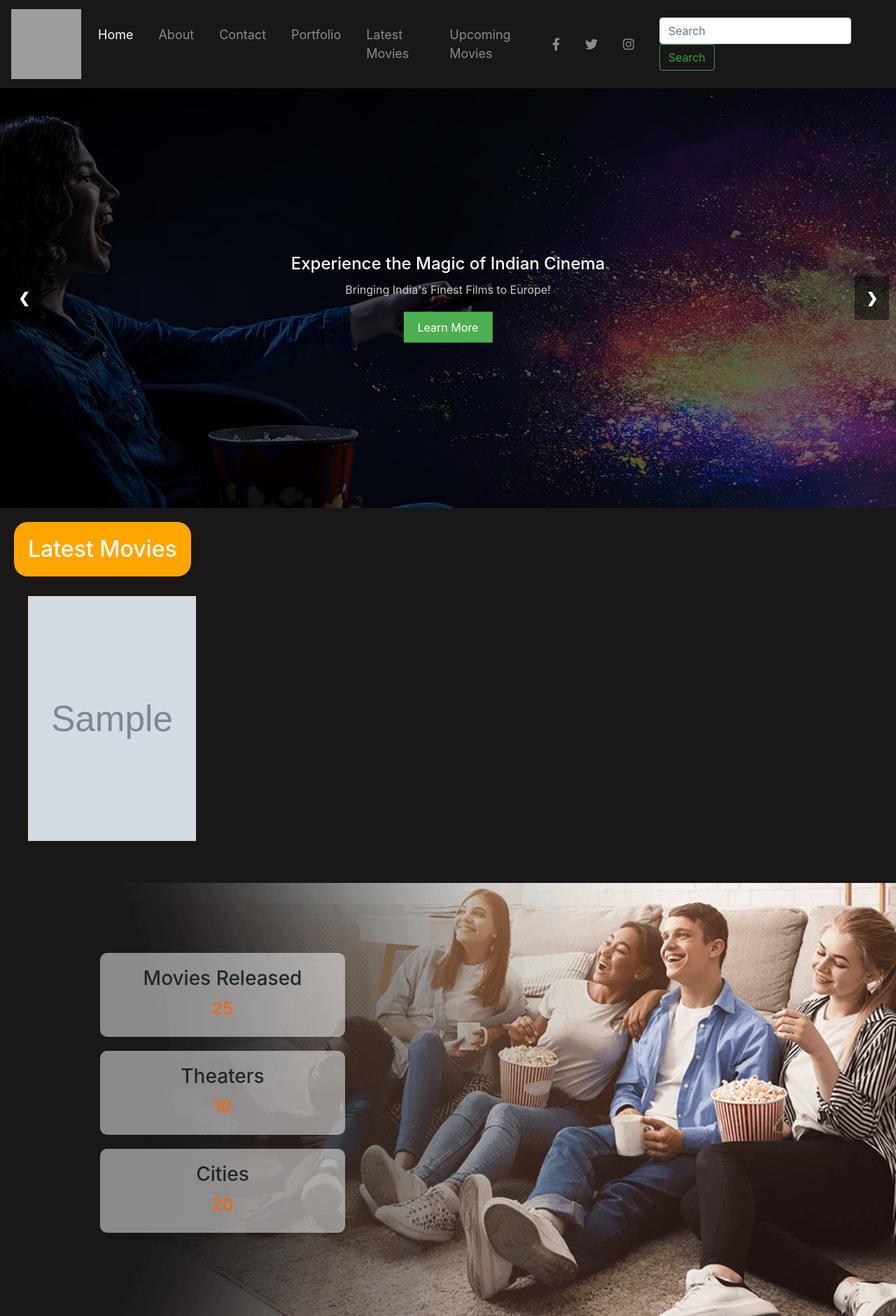
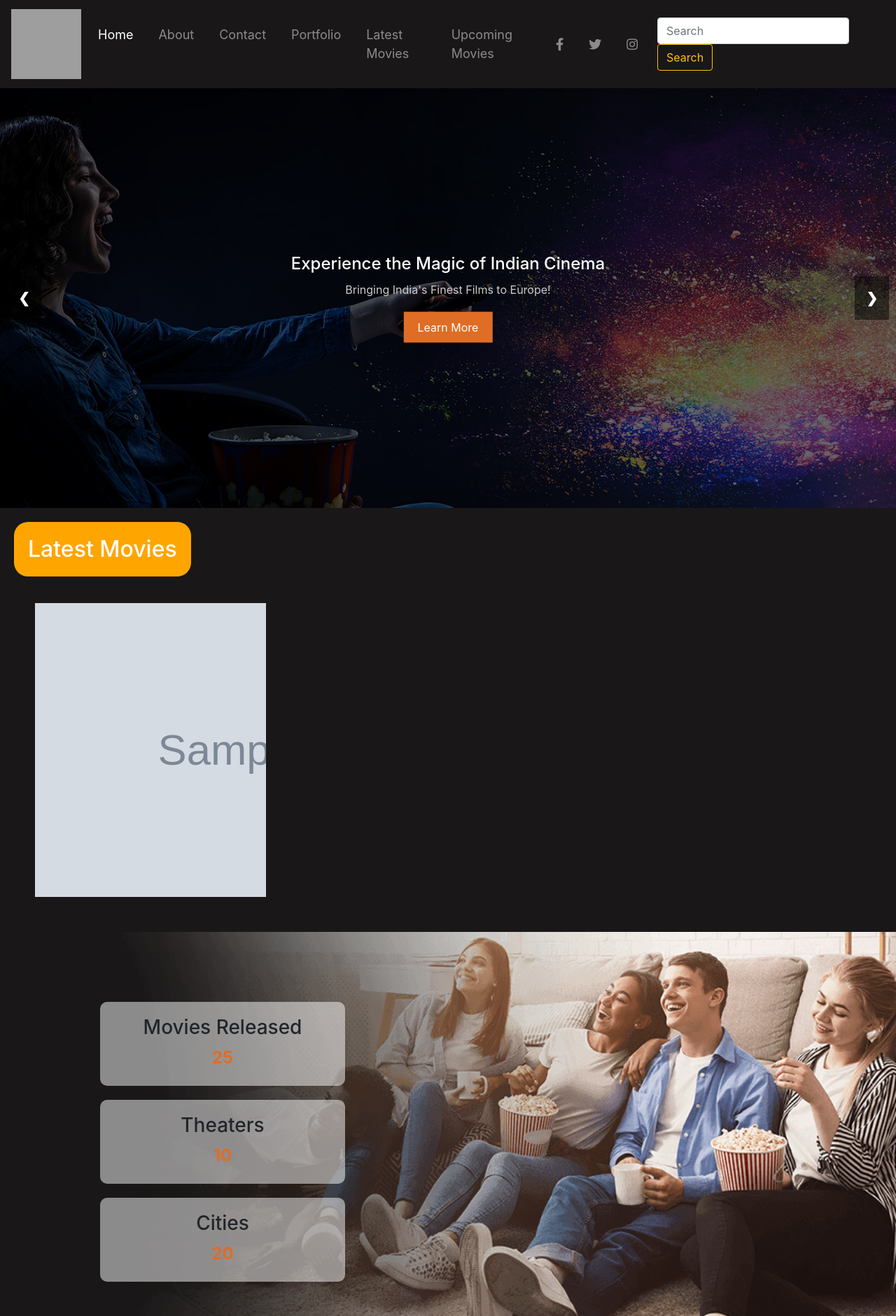
Before and after one commit to GA-DIGITAL-SOLUTIONS/3-realms-entertainment, a Django app: template templates/home.html in a window 1280 px wide. Shown: the top 1881 px of the page at 70% size. Run offline with Django 4.2, Linux system fonts and the light colour scheme; the template is opened without the code that fills it: most values are stand-ins (such as "Sample title", 1, 10 or a date in 2020); grey boxes marked "Sample" are stand-in pictures; parts of the project's set-up code (start-up, migrations or seed data) failed here and were passed over; some libraries are stand-ins or nearby versions; grey boxes are pictures that could not be loaded.

Commit message:
Updated UI

```diff
--- a/admin_interface/models.py
+++ b/admin_interface/models.py
@@ -4,7 +4,7 @@ class Movie(models.Model):
     title = models.CharField(max_length=100)
     genere = models.CharField(max_length=100)
     description = models.TextField()
-    runtime = models.DecimalField(max_digits=10,decimal_places=2)
+    runtime = models.CharField(max_length = 20)
     actor = models.CharField(max_length = 100)
     actress = models.CharField(max_length = 100)
     director = models.CharField(max_length=100)
--- a/templates/header.html
+++ b/templates/header.html
@@ -18,6 +18,21 @@
         .header{
             background-color:transparent !important;
             background:transparent !important;
+        }
+
+
+        @media(max-width:768px){
+            .socials{
+                display:flex;
+                flex-direction:row;
+            }
+            .navbar input{
+                width:250px;
+                margin-right:5px;
+            }
+            .navbar button{
+                border: 2px solid #df6d25 !important;
+            }
         }
     </style>
 </head>
@@ -50,7 +65,8 @@
                         <a class="nav-link" href="{% url 'up-movies' %}">Upcoming Movies</a>
                     </li>
                 </ul>
-                <ul class="navbar-nav mr-2">
+
+                <ul class="navbar-nav socials">
                     <li class="nav-item">
                         <a class="nav-link" href="#"><i class="fab fa-facebook-f"></i></a>
                     </li>
@@ -62,9 +78,10 @@
                     </li>
 
                 </ul>
+
                 <form class="form-inline my-2 my-lg-0">
                     <input class="form-control mr-sm-2" type="search" placeholder="Search" aria-label="Search">
-                    <button class="btn btn-outline-success my-2 my-sm-0" type="submit">Search</button>
+                    <button class="btn btn-outline-warning my-2 my-sm-0" type="submit">Search</button>
                 </form>
             </div>
         </nav>
--- a/templates/home.html
+++ b/templates/home.html
@@ -50,7 +50,7 @@
 			.button {
 				display: inline-block;
 				padding: 10px 20px;
-				background-color: #4caf50;
+				background-color: #df6d25;
 				color: white;
 				text-decoration: none;
 				font-size: 16px;
@@ -102,48 +102,26 @@
 
 
 
-			.box {
+			.lt-mv-item {
 				width: 23%;
-				height: 300px;
-				margin-bottom: 20px;
+				height: 400px;
+				width:300px !important;
+				margin-bottom: 20px !important;
 				position: relative;
 				overflow: hidden;
 				cursor: pointer;
 			}
 
-			.box:hover .overlay {
-				opacity: 1;
-				transform: translateY(0);
+			.lt-mv-item .overlay {
+				opacity: 0;
 			}
 
-			.box .overlay {
-				position: absolute;
-				top: 0;
-				left: 0;
-				width: 100%;
-				height: 100%;
-				background: rgba(0, 0, 0, 0.6);
-				color: #fff;
-				display: flex;
-				flex-direction: column;
-				justify-content: center;
-				align-items: center;
-				opacity: 0;
-				transform: translateY(100%);
-				transition: all 0.3s ease;
-			}
-
-			.box .overlay h3,
-			.box .overlay p,
-			.box .overlay a {
-				margin: 0 0 10px 0;
-				text-align: center;
-			}
-
-
-
-			.box:hover img {
-				transform: scale(1.1);
+			.lt-mv-item .overlay:hover {
+				opacity: 1;
+				padding: 15px;
+				background: rgba(0, 0, 0, 0.9);
+				height: 400px;
+				z-index: 1;
 			}
 
 			.swiper-container {
@@ -152,32 +130,37 @@
 			}
 
 			.swiper-slide {
-				text-align: center;
 				font-size: 18px;
 				background: #fff;
 			}
 
-			.movies-container {
-                width:calc(100% - 40px);
-				display: flex;
-				overflow-x: hidden;
-				-webkit-overflow-scrolling: touch;
-				scroll-behavior: smooth;
+
+
+			.lt-mv-item {
+				height: 420px !important;
+				width: 330px !important;
+				margin:10px !important;
 			}
 
-			.box {
-				width: 240px !important;
-				height: 350px !important;
-				display:flex;
-				align-items:center;
-				justify-content: center;
+			.lt-mv-item .overlay {
+				height: 420px !important;
+				width: 330px !important;
+			}
+ 			.lt-mv-item .overlay:hover {
+				opacity: 1;
+				padding: 15px;
+				background: rgba(0, 0, 0, 0.9);
+				height: 420px;
+				z-index: 1;
 			}
 
-            .box img {
-				width: 240px;
-				height: 350px;
-                object-fit: cover;
+			.lt-mv-item .overlay h2 {
+				margin-top: 20px;
+				text-align: center;
+                color: #ff9900;
+				background-color:transparent !important;
 			}
+
 
 			.movie-item {
 				border: 1px solid #ccc;
@@ -291,22 +315,43 @@
                 <div class="swiper-wrapper">
 
                     {% for movie in movies %}
-                    <div class="swiper-slide  box">
-                        <img src="{{ movie.image.url }}" alt="{{ movie.title }}" />
-                        <div class="overlay">
-                            <h3>{{ movie.title }}</h3>
-                            <p>{{ movie.description }}</p>
-                            <a href="{{ movie.trailer_link }}" class="watch-now">Watch Now</a>
-                            <a href="{% url 'movie_synopsis' movie.id %}" class="book-now"
-                                >Book Now</a
-                            >
-                        </div>
-                    </div>
+                    <div>
+                <div
+				 class="swiper-slide lt-mv-item"
+					style="
+					background-image: url('{{movie.image.url}}');
+                    background-size:cover;
+                    background-repeat:no-repeat;
+				">
+					<div class="overlay">
+						<h2>{{ movie.title }}</h2>
+						<p>{{ movie.description }}</p>
+						<a
+							href="#"
+							class="button"
+							onclick="openModal('{{ movie.trailer_link }}')"
+							>Watch Now</a
+						>
+
+						<a href="{% url 'movie_synopsis' movie.id %}" class="button">Book Now</a>
+					</div>
+				</div>
+			</div>
                     {% endfor %}
                 </div>
             </div>
     	</div>
+<div id="myModal" class="modal">
+			<div class="modal-content">
+				<span class="close" onclick="closeModal()">&times;</span>
+				<iframe
+					id="videoPlayer"
 
+					src=""
+					frameborder="0"
+					allowfullscreen></iframe>
+			</div>
+		</div>
         <div class="counter">{% include "counter.html" %}</div>
         <div class="latest-movie-cont">
             <h2 class="section-head">Upcoming Movies</h2>
@@ -378,7 +424,19 @@
 				},
 			});
 			}
+function openModal(videoUrl) {
+				var modal = document.getElementById("myModal");
+				var videoPlayer = document.getElementById("videoPlayer");
+				videoPlayer.src = videoUrl;
+				modal.style.display = "block";
+			}
 
+			function closeModal() {
+				var modal = document.getElementById("myModal");
+				var videoPlayer = document.getElementById("videoPlayer");
+				videoPlayer.src = "";
+				modal.style.display = "none";
+			}
 
 		</script>
 	</body>
```
Also changed, not shown: other parts of templates/home.html (+50 -8 lines), templates/movie_synopsis.html (+17 -6 lines).
